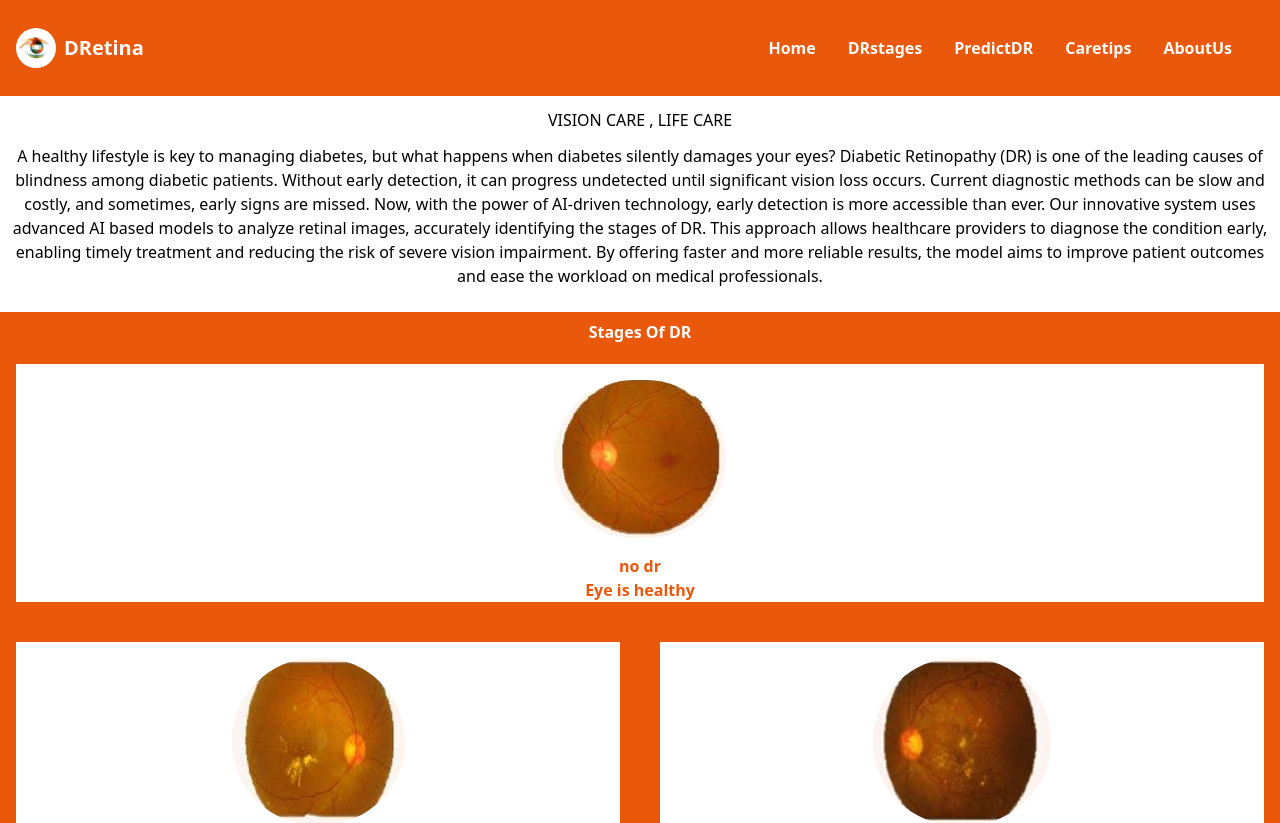
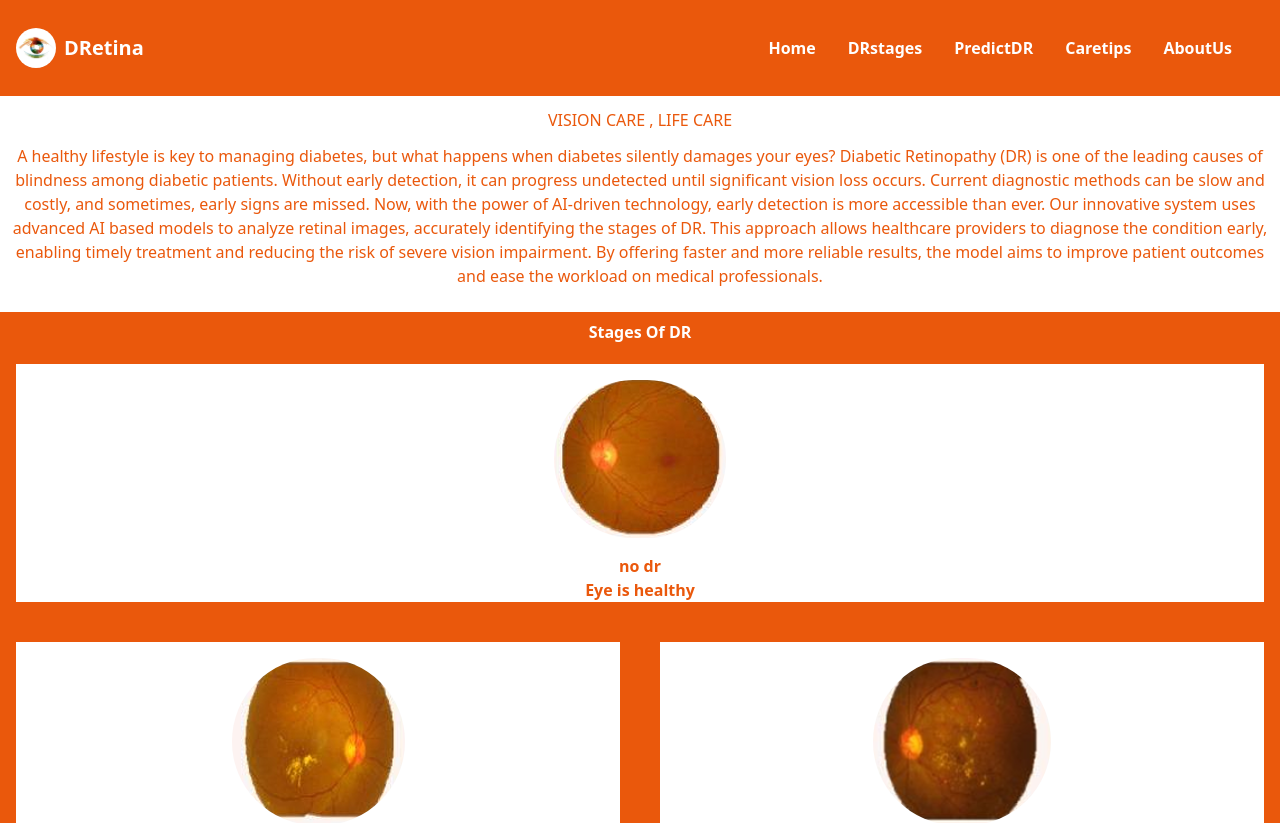
Before and after one commit to Meghana-2005/DR-detection-site, a React (Vite) app: page / in a window 1280 px wide. Shown: the top 823 px of the page. Built offline with nearby package versions, Linux system fonts and the light colour scheme.

Commit message:
Changed heading color to orange in Home page

```diff
--- a/src/components/Home/Home.jsx
+++ b/src/components/Home/Home.jsx
@@ -2,7 +2,7 @@ import React from 'react'
 
 const Home = () => {
   return (
-    <div className='  bg-white pt-16 md:pt-24'>
+    <div className='  bg-white pt-16 md:pt-24 text-orange-600'>
       <div className='flex-col justify-items-center   py-3 '>
 
       <h className=''>VISION CARE , LIFE CARE</h>
```
